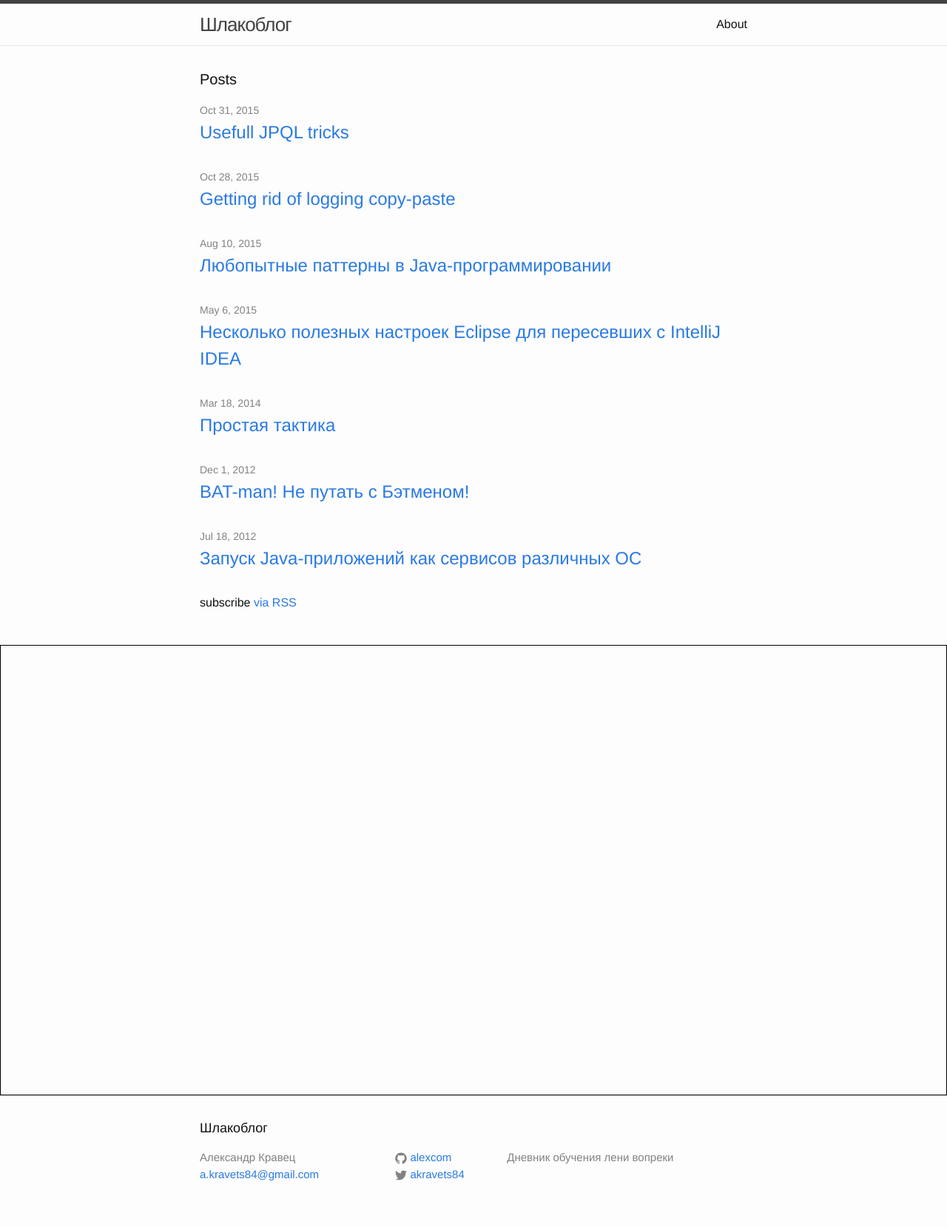
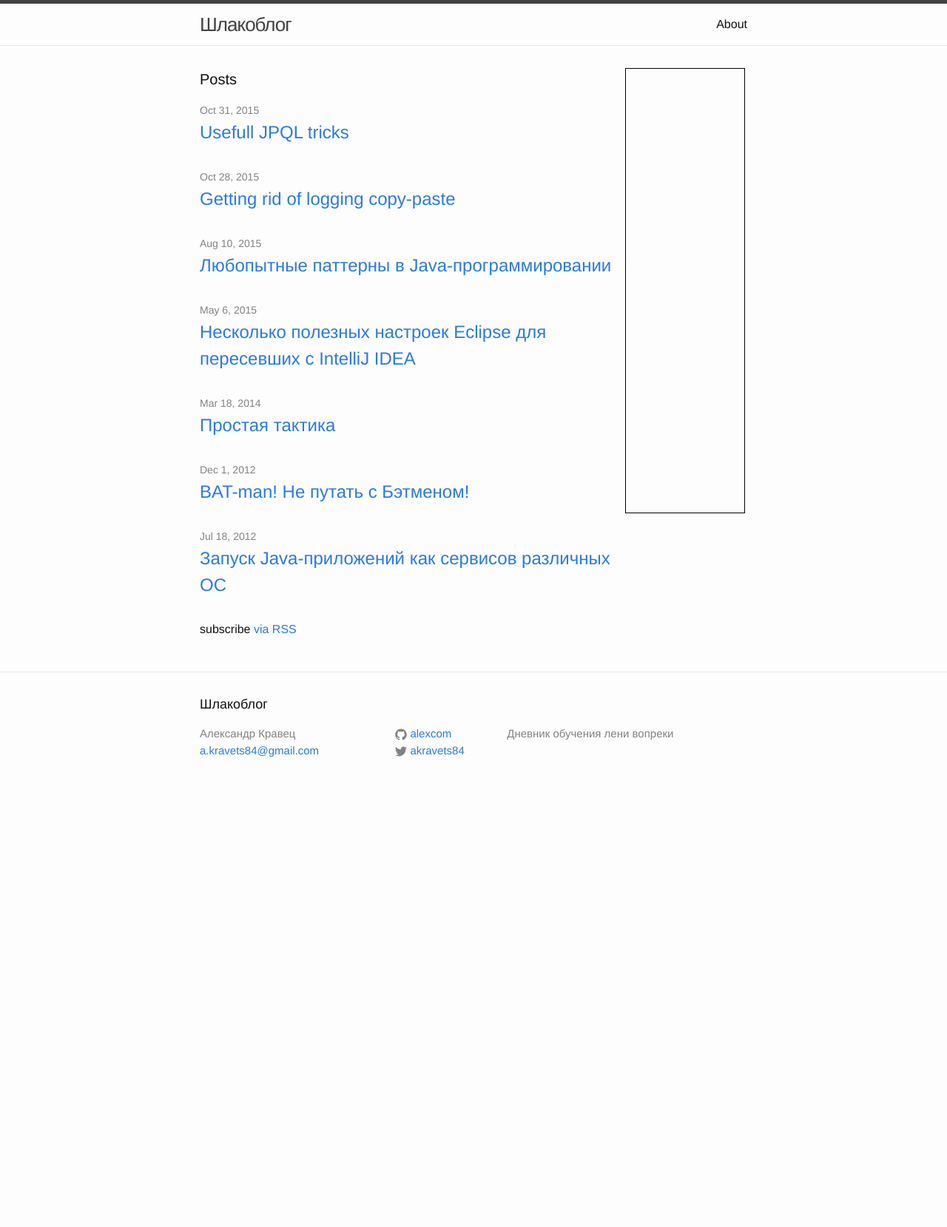
Before and after one commit to alexcom/alexcom.github.io, a Jekyll site: the page built from index.html, in a window 1280 px wide. Shown: the whole page at 74% size. Built offline with Jekyll 4.4.1, drawn with Linux system fonts in a browser that asks for light colours; after the commit the page ends 1086 px from its top, so only the background shows below that.

Commit message:
move ads block to right column

```diff
--- a/_layouts/default.html
+++ b/_layouts/default.html
@@ -19,8 +19,8 @@
 
     <div class="page-content">
       <div class="wrapper">
+          <div class="internal-content">
               {{ content }}
-      </div>
           </div>
           <div class="someads">
               <script async src="//pagead2.googlesyndication.com/pagead/js/adsbygoogle.js"></script>
@@ -33,6 +33,8 @@
                   (adsbygoogle = window.adsbygoogle || []).push({});
               </script>
           </div>
+      </div>
+    </div>
 
     {% include footer.html %}
 
--- a/_sass/_layout.scss
+++ b/_sass/_layout.scss
@@ -187,9 +187,17 @@
     display: block;
     font-size: 24px;
 }
-
-
-
+.internal-content {
+    float: left;
+    padding-right: 10px;
+    width: -webkit-calc(100% - 175px);
+    width:         calc(100% - 175px);
+}
+.someads {
+    float: left;
+    width: 160px;
+    height: 600px;
+}
 /**
  * Posts
  */
```
Lines whose indentation alone changed are shown as unchanged.
